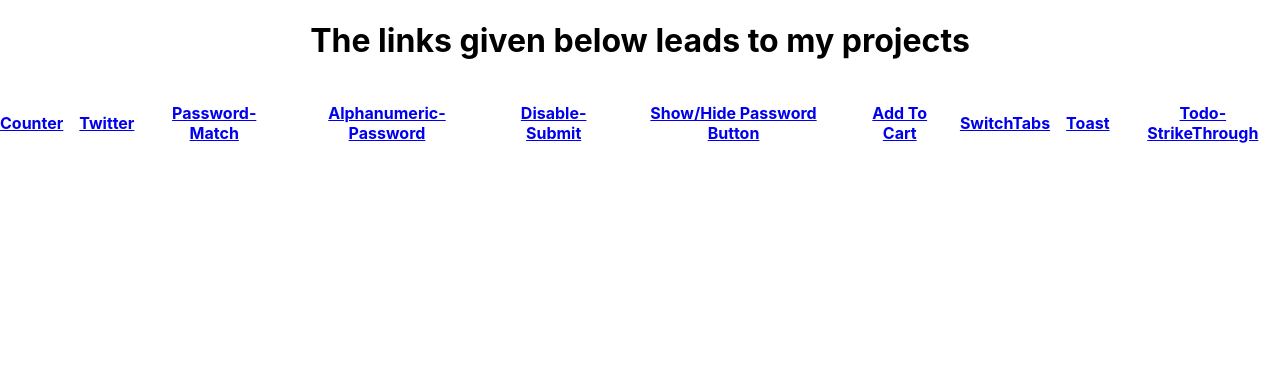
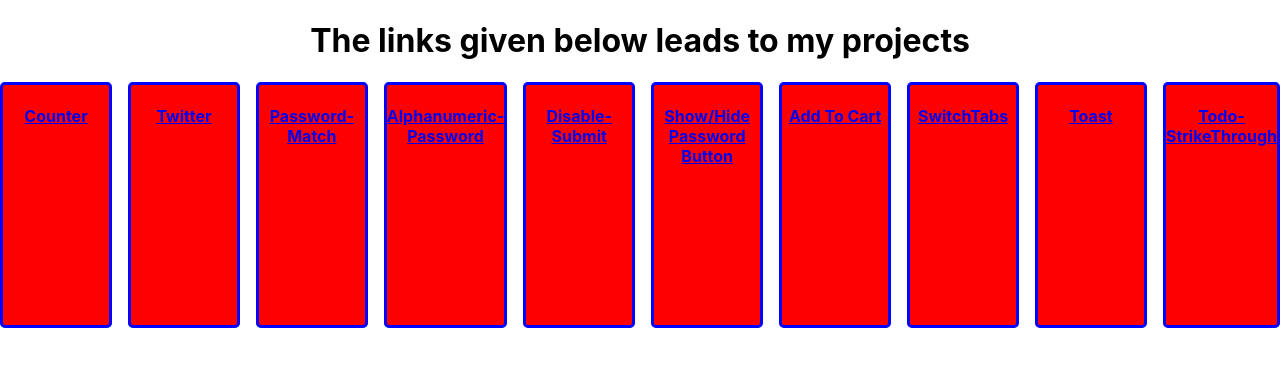
Before and after one commit to SanjuXepiar/react-practice1, a React (Create React App) app: page / in a window 1280 px wide. Shown: the top 366 px of the page. Built offline with nearby package versions, Linux system fonts and the light colour scheme.

Commit message:
updated alphanumeric

```diff
--- a/src/AlphanumericPassword/Alphanumeric.js
+++ b/src/AlphanumericPassword/Alphanumeric.js
@@ -4,21 +4,20 @@ const Alphanumeric = () => {
   const [input, setInput] = useState("");
   const [alert, setAlert] = useState("");
 
-  //
-  // const isAlphanumeric = (char) => {
-  //   return /[a-zA-Z0-9!@#$%^&*(),.?":{}|<>~`;'+_=/-]/.test(char);
-  // };
   const handleSubmit = (e) => {
     e.preventDefault();
-    for (let i = 0; i < input.length; i++)
-      // if (isAlphanumeric(input[i])) {
-      if (!isNaN(input[i])) setAlert("The password is alphanumeric");
-    //
+    const isAlphabet = /[a-zA-z]/.test(input);
+    const isNumber = /[0-9]/.test(input);
+    if (isAlphabet && isNumber) {
+      setAlert("The password is alphanumeric");
+    } else {
+      setAlert("The Password isn't alphanumeric");
+    }
 
     setTimeout(() => {
       setAlert("");
-      setInput("");
     }, 2000);
+    setInput("");
   };
 
   return (
@@ -44,7 +43,7 @@ const Alphanumeric = () => {
           <button type="submit" style={{ marginTop: "1rem" }}>
             Check
           </button>
-          <h4 style={{ height: "2rem" }}>{alert}</h4>
+          <h4 style={{ height: "2rem", color: "orange" }}>{alert}</h4>
         </div>
       </form>
     </div>
--- a/src/Home/Home.js
+++ b/src/Home/Home.js
@@ -1,40 +1,61 @@
 import React from "react";
+import "./style.css";
 import { Link } from "react-router-dom";
 function Home() {
   return (
     <div>
       <h1>The links given below leads to my projects</h1>
       <section className="links">
+        <div className="project">
           <Link to="/counter">
             <h4>Counter</h4>
           </Link>
+        </div>
+        <div className="project">
           <Link to="/twitter">
             <h4>Twitter</h4>
           </Link>
+        </div>
+        <div className="project">
           <Link to="/password">
             <h4>Password-Match</h4>
           </Link>
+        </div>
+        <div className="project">
           <Link to="/alphanumeric">
             <h4>Alphanumeric-Password</h4>
           </Link>
+        </div>
+        <div className="project">
           <Link to="/disable">
             <h4>Disable-Submit</h4>
           </Link>
+        </div>
+        <div className="project">
           <Link to="/showhide">
             <h4>Show/Hide Password Button</h4>
           </Link>
+        </div>
+        <div className="project">
           <Link to="/addcart">
             <h4>Add To Cart</h4>
           </Link>
+        </div>
+        <div className="project">
           <Link to="/switchTab">
             <h4>SwitchTabs</h4>
           </Link>
+        </div>
+        <div className="project">
           <Link to="/toast">
             <h4>Toast</h4>
           </Link>
+        </div>
+        <div className="project">
           <Link to="/strikeThrough">
             <h4>Todo- StrikeThrough</h4>
           </Link>
+        </div>
       </section>
     </div>
   );
--- a/src/Home/style.css
+++ b/src/Home/style.css
@@ -0,0 +1,10 @@
+.links {
+  width: 100vw;
+}
+.project {
+  width: 30vw;
+  height: 15rem;
+  background: red;
+  border: 0.2rem solid blue;
+  border-radius: 0.3rem;
+}
```
Lines whose indentation alone changed are shown as unchanged.
